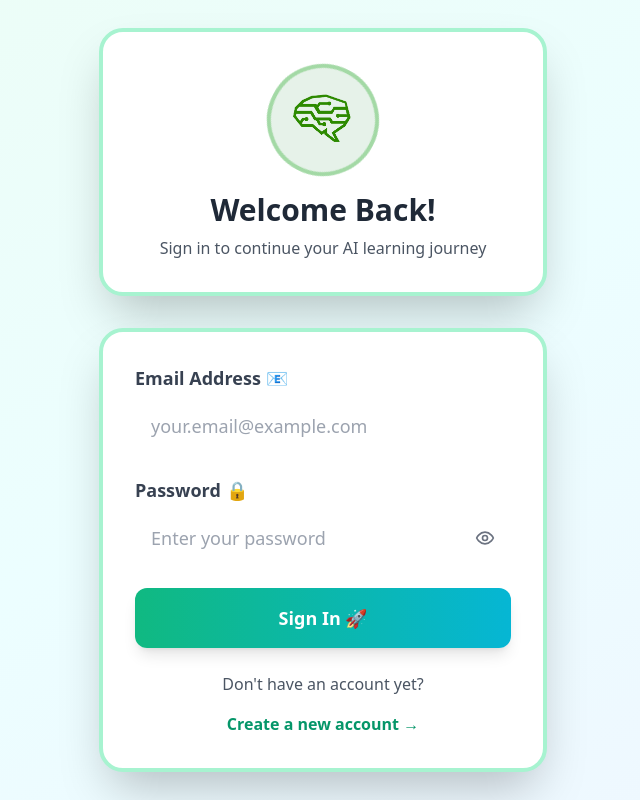
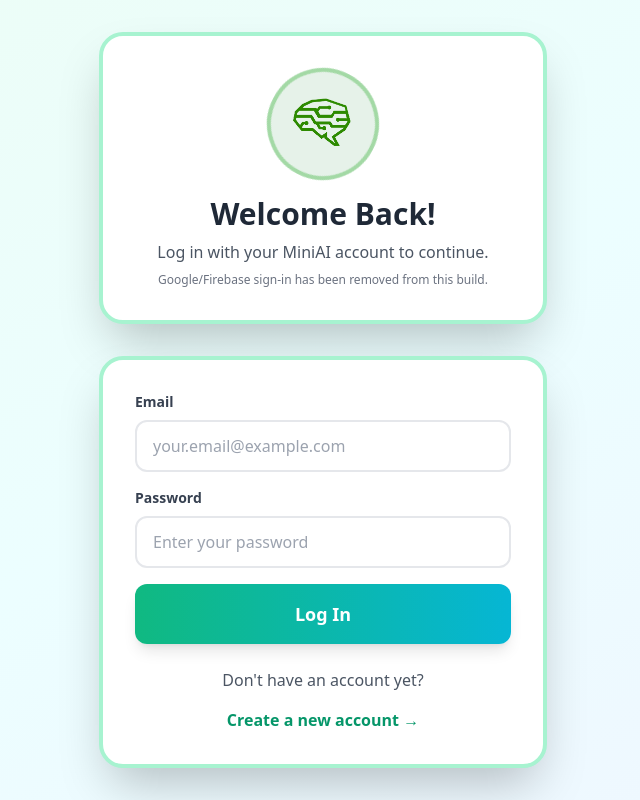
Before and after one commit to srigan-s/MiniAIWebApp, a React (Vite) app: page / in a window 1280 px wide. Shown: the whole page, without its empty margins (317-957 px from the left). Built offline with nearby package versions, Linux system fonts and the light colour scheme.

Commit message:
Clarify that Google/Firebase sign-in is removed

```diff
--- a/src/App.tsx
+++ b/src/App.tsx
@@ -17,26 +17,19 @@ function App() {
 
   useEffect(() => {
     const savedUser = localStorage.getItem('aiLearningUser');
-    if (savedUser) {
-      setUser(JSON.parse(savedUser));
+    const isLoggedIn = localStorage.getItem('aiLearningLoggedIn') === 'true';
+
+    if (savedUser && isLoggedIn) {
+      setUser(JSON.parse(savedUser) as User);
       setCurrentView('dashboard');
+      return;
     }
+
+    setCurrentView('login');
   }, []);
 
-  const handleLogin = (email: string, password: string) => {
-    const savedUser = localStorage.getItem('aiLearningUser');
-    if (savedUser) {
-      const userData = JSON.parse(savedUser);
-      if (userData.email === email && userData.password === password) {
-        setUser(userData);
-        setCurrentView('dashboard');
-        return true;
-      }
-    }
-    return false;
-  };
-
   const handleLogout = () => {
+    localStorage.removeItem('aiLearningLoggedIn');
     setUser(null);
     setCurrentView('login');
     setCurrentLesson(null);
@@ -50,6 +43,13 @@ function App() {
   const handleOnboardingComplete = (userData: User) => {
     setUser(userData);
     localStorage.setItem('aiLearningUser', JSON.stringify(userData));
+    localStorage.setItem('aiLearningLoggedIn', 'true');
+    setCurrentView('dashboard');
+  };
+
+  const handleLoginSuccess = (userData: User) => {
+    setUser(userData);
+    localStorage.setItem('aiLearningLoggedIn', 'true');
     setCurrentView('dashboard');
   };
 
@@ -73,7 +73,7 @@ function App() {
     return (
       <div className="min-h-screen bg-gradient-to-br from-emerald-50 via-cyan-50 to-blue-50">
         <LoginForm
-          onLogin={handleLogin}
+          onLoginSuccess={handleLoginSuccess}
           onGoToSignup={handleGoToSignup}
         />
       </div>
--- a/src/components/LoginForm.tsx
+++ b/src/components/LoginForm.tsx
@@ -1,44 +1,41 @@
 import React, { useState } from 'react';
-import { AlertCircle, Eye, EyeOff } from 'lucide-react';
+import { AlertCircle } from 'lucide-react';
+import { User } from '../types';
 
 interface LoginFormProps {
-  onLogin: (email: string, password: string) => boolean;
+  onLoginSuccess: (user: User) => void;
   onGoToSignup: () => void;
 }
 
-const LoginForm: React.FC<LoginFormProps> = ({ onLogin, onGoToSignup }) => {
-  const [formData, setFormData] = useState({
-    email: '',
-    password: ''
-  });
+const LoginForm: React.FC<LoginFormProps> = ({ onLoginSuccess, onGoToSignup }) => {
+  const [email, setEmail] = useState('');
+  const [password, setPassword] = useState('');
   const [error, setError] = useState('');
-  const [isLoading, setIsLoading] = useState(false);
-  const [showPassword, setShowPassword] = useState(false);
 
-  const handleSubmit = async (e: React.FormEvent) => {
+  const handleSubmit = (e: React.FormEvent) => {
     e.preventDefault();
     setError('');
-    setIsLoading(true);
 
-    if (!formData.email || !formData.password) {
-      setError('Please fill in all fields');
-      setIsLoading(false);
+    const savedUser = localStorage.getItem('aiLearningUser');
+
+    if (!savedUser) {
+      setError('No account found yet. Please create an account first.');
       return;
     }
 
-    const success = onLogin(formData.email, formData.password);
+    const user = JSON.parse(savedUser) as User;
 
-    if (!success) {
-      setError('Invalid email or password. Please try again.');
+    if (user.email !== email || user.password !== password) {
+      setError('Incorrect email or password. Please try again.');
+      return;
     }
 
-    setIsLoading(false);
+    onLoginSuccess(user);
   };
 
   return (
     <div className="min-h-screen flex items-center justify-center p-4">
       <div className="w-full max-w-md">
-        {/* Header Section */}
         <div className="bg-white rounded-3xl shadow-2xl p-8 border-4 border-emerald-200 mb-8">
           <div className="text-center">
             <div className="relative w-28 h-28 mx-auto mb-4 flex items-center justify-center rounded-full bg-[#E6F2E9]">
@@ -50,66 +47,51 @@ const LoginForm: React.FC<LoginFormProps> = ({ onLogin, onGoToSignup }) => {
               />
             </div>
             <h1 className="text-3xl font-bold text-gray-800 mb-2">Welcome Back!</h1>
-            <p className="text-gray-600">Sign in to continue your AI learning journey</p>
+            <p className="text-gray-600">Log in with your MiniAI account to continue.</p>
+            <p className="text-xs text-gray-500 mt-2">Google/Firebase sign-in has been removed from this build.</p>
           </div>
         </div>
 
-        {/* Login Form */}
         <div className="bg-white rounded-3xl shadow-2xl p-8 border-4 border-emerald-200">
-          <form onSubmit={handleSubmit} className="space-y-6">
           {error && (
-              <div className="bg-red-50 border-2 border-red-200 rounded-xl p-4 flex items-center space-x-3">
+            <div className="bg-red-50 border-2 border-red-200 rounded-xl p-4 flex items-center space-x-3 mb-6">
               <AlertCircle className="w-5 h-5 text-red-500" />
               <p className="text-red-700">{error}</p>
             </div>
           )}
 
+          <form onSubmit={handleSubmit} className="space-y-4">
             <div>
-              <label htmlFor="email" className="block text-lg font-semibold text-gray-700 mb-2">
-                Email Address 📧
-              </label>
+              <label htmlFor="email" className="block text-sm font-semibold text-gray-700 mb-2">Email</label>
               <input
+                id="email"
                 type="email"
-                id="email"
-                value={formData.email}
-                onChange={(e) => setFormData(prev => ({ ...prev, email: e.target.value }))}
-                className="w-full px-4 py-3 border-3 border-gray-200 rounded-xl focus:border-emerald-400 focus:outline-none text-lg transition-all duration-200"
+                required
+                value={email}
+                onChange={(e) => setEmail(e.target.value)}
+                className="w-full px-4 py-3 border-2 border-gray-200 rounded-xl focus:border-emerald-400 focus:outline-none"
                 placeholder="your.email@example.com"
-                required
               />
             </div>
 
             <div>
-              <label htmlFor="password" className="block text-lg font-semibold text-gray-700 mb-2">
-                Password 🔒
-              </label>
-              <div className="relative">
+              <label htmlFor="password" className="block text-sm font-semibold text-gray-700 mb-2">Password</label>
               <input
-                  type={showPassword ? 'text' : 'password'}
                 id="password"
-                  value={formData.password}
-                  onChange={(e) => setFormData(prev => ({ ...prev, password: e.target.value }))}
-                  className="w-full px-4 py-3 pr-12 border-3 border-gray-200 rounded-xl focus:border-emerald-400 focus:outline-none text-lg transition-all duration-200"
+                type="password"
+                required
+                value={password}
+                onChange={(e) => setPassword(e.target.value)}
+                className="w-full px-4 py-3 border-2 border-gray-200 rounded-xl focus:border-emerald-400 focus:outline-none"
                 placeholder="Enter your password"
-                  required
               />
-                <button
-                  type="button"
-                  onClick={() => setShowPassword((prev) => !prev)}
-                  aria-label={showPassword ? 'Hide password' : 'Show password'}
-                  className="absolute inset-y-0 right-0 flex items-center px-4 text-gray-500 hover:text-emerald-600 transition-colors duration-200"
-                >
-                  {showPassword ? <EyeOff className="w-5 h-5" /> : <Eye className="w-5 h-5" />}
-                </button>
-              </div>
             </div>
 
             <button
               type="submit"
-              disabled={isLoading}
-              className="w-full bg-gradient-to-r from-emerald-500 to-cyan-500 text-white py-4 rounded-xl font-bold text-lg hover:from-emerald-600 hover:to-cyan-600 transition-all duration-200 hover:scale-105 shadow-lg disabled:opacity-50 disabled:cursor-not-allowed"
+              className="w-full bg-gradient-to-r from-emerald-500 to-cyan-500 text-white py-4 rounded-xl font-bold text-lg hover:from-emerald-600 hover:to-cyan-600 transition-all duration-200 hover:scale-105 shadow-lg"
             >
-              {isLoading ? 'Signing In...' : 'Sign In 🚀'}
+              Log In
             </button>
           </form>
 
```
Also changed, not shown: 1 other file (tests, documents, lock files or other folders). Lines whose indentation alone changed are shown as unchanged.
